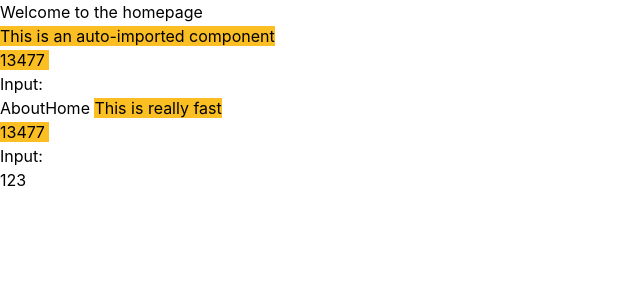
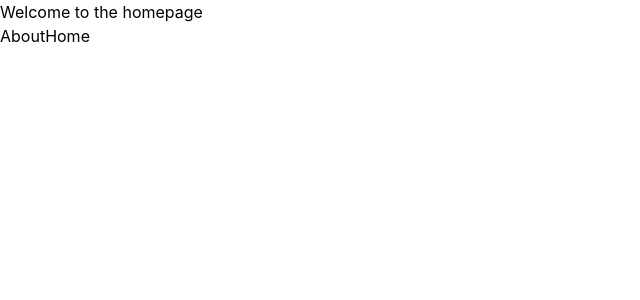
Before and after one commit to notwindstone/hangarinth, a Nuxt app: page / in a window 1280 px wide. Shown: the top 300 px of the page, without its empty margins (0-640 px from the left). Built offline with nearby package versions, Linux system fonts and the light colour scheme.

Commit message:
feat: remove all testing code

```diff
--- a/src/app.vue
+++ b/src/app.vue
@@ -4,19 +4,13 @@
     <NuxtRouteAnnouncer />
     <NuxtLink to="/about">About</NuxtLink>
     <NuxtLink to="/">Home</NuxtLink>
-    <CustomComponent>
-      This is really fast
-    </CustomComponent>
-    <button>
-      123
-    </button>
   </div>
 </template>
 
 <style>
 @import '../node_modules/@unocss/reset/tailwind.css';
 @import '../node_modules/@unocss/reset/normalize.css';
-div {
+body {
   font-family: Inter, sans-serif;
 }
 </style>
--- a/src/components/CustomComponent.vue
+++ /dev/null
@@ -1,23 +0,0 @@
-<script setup lang="ts">
-import { ref, provide } from 'vue'
-import Search from "~/components/Search.vue";
-
-const input = ref('')
-
-function updateInput(message: string) {
-  input.value = message;
-}
-
-provide('searchInput', {
-  input,
-  updateInput,
-})
-</script>
-
-<template>
-  {{ console.log('update CustomComponent.vue') }}
-  <span class="bg-amber">
-    <slot />
-    <Search />
-  </span>
-</template>
--- a/src/components/Input.vue
+++ /dev/null
@@ -1,13 +0,0 @@
-<script setup lang="ts">
-import { inject } from 'vue'
-
-const { input, updateInput } = inject('searchInput')
-</script>
-
-<template>
-  {{ console.log('update Input.vue') }}
-  <input class="" @input="updateInput(($event.target as HTMLInputElement).value)" />
-  <div>
-    Input: {{ input }}
-  </div>
-</template>
--- a/src/components/Search.vue
+++ /dev/null
@@ -1,18 +0,0 @@
-<script setup lang="ts">
-
-</script>
-
-<template>
-  {{ console.log('update Search.vue') }}
-  <div class="" />
-  <button
-      bg="red sm:black md:gray lg:yellow"
-      text="sm white"
-      p="y-2 x-4"
-      border="2 rounded-2xl blue-200"
-  >
-    1347
-  </button>
-  <span>7</span>
-  <Input />
-</template>
--- a/src/pages/index.vue
+++ b/src/pages/index.vue
@@ -1,8 +1,5 @@
 <template>
   <div>
     <h1>Welcome to the homepage</h1>
-    <CustomComponent>
-      This is an auto-imported component
-    </CustomComponent>
   </div>
 </template>
```
